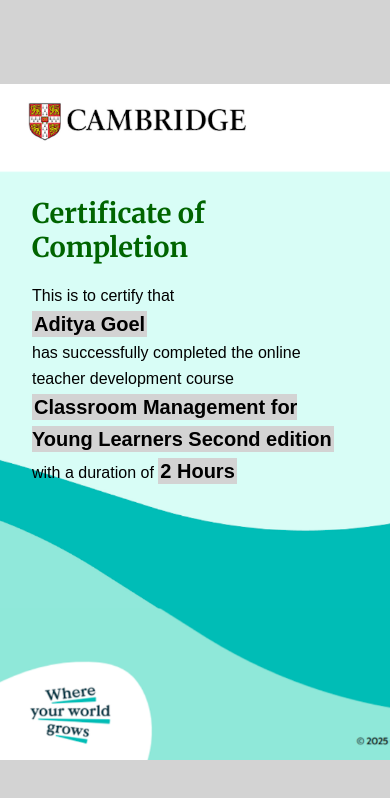
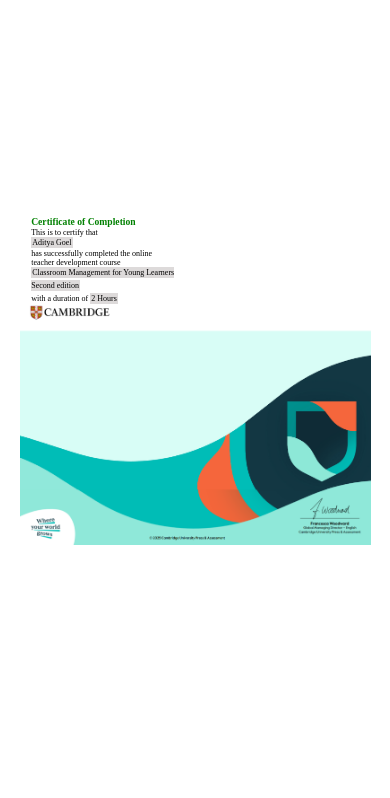
Before and after one commit to Aditya-Goel-Compro/Cambridge-certificate-ui, a plain HTML site: page index.html in a window 390 px wide. Drawn offline with Linux system fonts and the light colour scheme.

Commit message:
new code commited

```diff
--- a/Stylesheet/style.css
+++ b/Stylesheet/style.css
@@ -1,46 +1,101 @@
-@import url("https://fonts.googleapis.com/css2?family=Merriweather:wght@700&display=swap");
+* {
+  margin: 0;
+  padding: 0;
+  box-sizing: border-box;
 
-body {
+}
+
+.body {
   display: flex;
   justify-content: center;
   align-items: center;
+  flex-direction: column;
   height: 100vh;
-  margin: 0;
-  background-color: lightgray;
 }
 
-.container {
-  display: flex;
-  flex-direction: column;
-  min-width: 65vw;
-  min-height: 80vh;
-  background-color: white;
-  background-image: url("../Assets/bg.png");
-  background-size: cover;
+img {
+  max-height: 80vh;
+  width: 80vw;
 }
 
-.content-pos {
-  margin: 2rem;
-  position: relative;
-  top: 5rem;
-}
-
-.content h1 {
-  font-family: "Merriweather", serif;
-  font-weight: bold;
-  color: darkgreen;
-  font-size: 1.7rem;
-}
-
-.content p {
-  font-family: Arial, sans-serif;
-  line-height: 1.6;
+.text {
+  position: absolute;
+  top: 11rem;
+  width: 30vw;
+  left: 12vw;
   font-size: 1rem;
 }
 
-.content span {
-  font-weight: bold;
-  font-size: 20px;
-  background-color: lightgray;
-  padding: 2px;
+.span {
+  background-color: rgb(221, 218, 218);
+  padding: 1px;
+  line-height: 1.6;
 }
+
+h1 {
+  font-size: 1.3rem;
+  line-height: 1.2;
+  color: green;
+}
+
+@media (max-width: 768px) {
+  img {
+    display: block;
+    width: 90vw;
+    overflow-x: auto;
+  }
+
+  .text {
+    position: absolute;
+    top: 11rem;
+    width: 37vw;
+    left: 8vw;
+    font-size: 0.8rem;
+  }
+
+  h1 {
+    font-size: 1.2rem;
+  }
+}
+
+@media (max-width: 620px) {
+  .text {
+    position: absolute;
+    top: 12.5rem;
+    width: 37vw;
+    left: 8vw;
+    font-size: 0.6rem;
+  }
+
+  h1 {
+    font-size: 1rem;
+  }
+}
+
+@media (max-width: 500px) {
+  .text {
+    position: absolute;
+    top: 13.5rem;
+    width: 37vw;
+    left: 8vw;
+    font-size: 0.5rem;
+  }
+
+  h1 {
+    font-size: 0.6rem;
+  }
+}
+
+@media (max-width: 360px) {
+  .text {
+    position: absolute;
+    top: 14rem;
+    width: 37vw;
+    left: 8vw;
+    font-size: 0.5rem;
+  }
+
+  h1 {
+    font-size: 0.6rem;
+  }
+}
--- a/index.html
+++ b/index.html
@@ -7,26 +7,29 @@
     <link rel="stylesheet" href="./Stylesheet/style.css">
 </head>
 <body>
-    <div class="container">
-        <div class="content">
-            <div class="content-pos">
-                <h1>
+   <div class="body">
+
+
+<div class="text">
+    <h1 class="h1">
         Certificate of Completion
     </h1>
     <p>
         This is to certify that
-                    <br> <span>Aditya Goel</span>
+        <br> <span class="span">Aditya Goel</span>
         <br>
 
         has successfully completed the online teacher development course
         <br>
-                    <span>Classroom Management for Young Learners Second edition</span>
+        <span class="span">Classroom Management for Young Learners Second edition</span>
         <br>
-                    with a duration of <span>2 Hours</span>
+        with a duration of <span class="span">2 Hours</span>
         <br>
     </p>
 </div>
+        <img src="./Assets/bg.png" alt="">
     </div>
-    </div>
+
+
 </body>
 </html>
```
Lines whose indentation alone changed are shown as unchanged.
